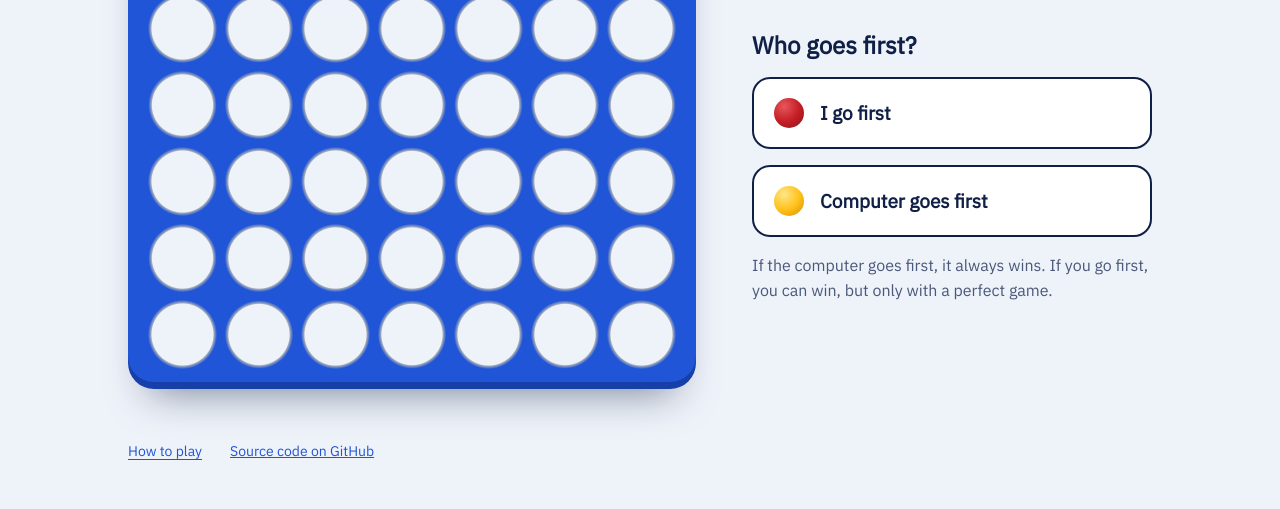
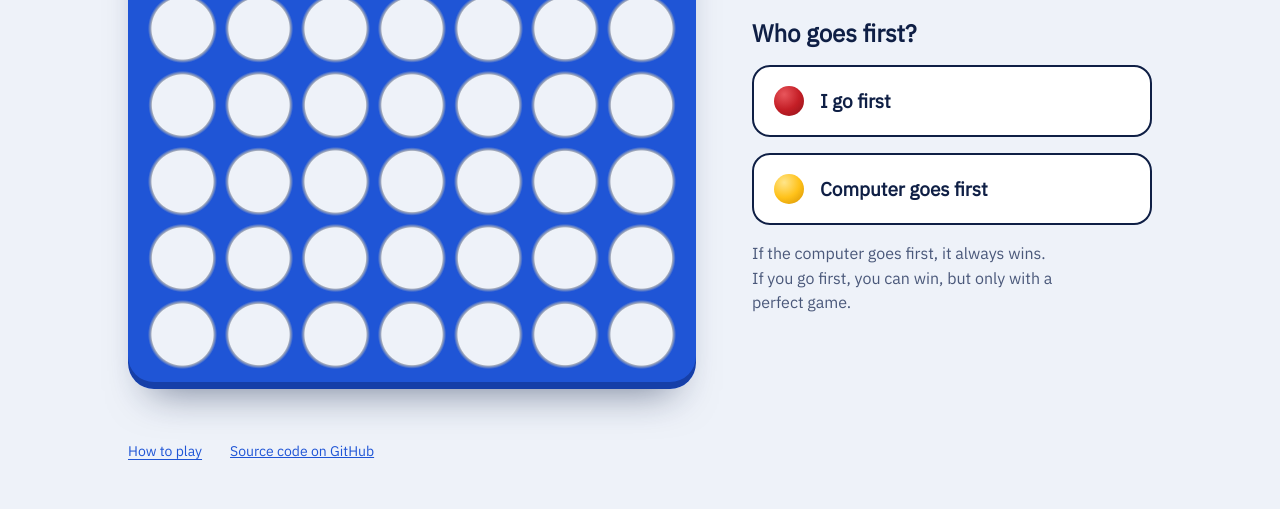
Before and after one commit to gilad-benshlomo/connect-four-solver, a website built with Vite: page index.html in a window 1280 px wide. Shown: the part 291-800 px from the top of the page. Built offline with nearby package versions, Linux system fonts and the light colour scheme; a web font is replaced by a local one.

Commit message:
Show the start explanation on two lines
One line for a game the computer starts, one for a game the player
starts, in English and both Hebrew forms of address.

```diff
--- a/src/style.css
+++ b/src/style.css
@@ -595,6 +595,11 @@ a:hover {
   color: var(--muted);
 }
 
+.choose-explanation .line {
+  display: block;
+  text-wrap: pretty;
+}
+
 /* On a phone: who is who and "New game" share a row; "Play again" takes a row of its own. */
 .game-controls {
   display: flex;
--- a/src/ui/strings.ts
+++ b/src/ui/strings.ts
@@ -24,7 +24,8 @@ export type Strings = {
   whoGoesFirst: string;
   iGoFirst: string;
   computerGoesFirst: string;
-  startExplanation: string;
+  /** Shown under the two choices, one line each: the computer first, then the player. */
+  startExplanation: readonly [string, string];
   /** Shown during a game the computer started. */
   computerStartedMessage: string;
   /** Shown during a game the player started. */
@@ -78,8 +79,10 @@ const en: Strings = {
   whoGoesFirst: 'Who goes first?',
   iGoFirst: 'I go first',
   computerGoesFirst: 'Computer goes first',
-  startExplanation:
-    'If the computer goes first, it always wins. If you go first, you can win, but only with a perfect game.',
+  startExplanation: [
+    'If the computer goes first, it always wins.',
+    'If you go first, you can win, but only with a perfect game.',
+  ],
   computerStartedMessage: 'You’re going to lose. Let’s see how long you can survive.',
   playerStartedMessage: 'You can win, but only with a perfect game.',
 
@@ -138,7 +141,7 @@ const heMasculine: Strings = {
   whoGoesFirst: 'מי מתחיל?',
   iGoFirst: 'אני מתחיל',
   computerGoesFirst: 'המחשב מתחיל',
-  startExplanation: 'אם המחשב מתחיל, הוא תמיד מנצח. אם אתה מתחיל, תוכל לנצח, אבל רק במשחק מושלם.',
+  startExplanation: ['אם המחשב מתחיל, הוא תמיד מנצח.', 'אם אתה מתחיל, תוכל לנצח, אבל רק במשחק מושלם.'],
   computerStartedMessage: 'אתה הולך להפסיד, אבל בוא נראה כמה זמן תצליח לשרוד.',
   playerStartedMessage: 'תוכל לנצח רק אם תשחק משחק מושלם.',
 
@@ -206,7 +209,7 @@ const heFeminine: Strings = {
   ...heMasculine,
   subtitle: 'את מול פותר מושלם.',
   iGoFirst: 'אני מתחילה',
-  startExplanation: 'אם המחשב מתחיל, הוא תמיד מנצח. אם את מתחילה, תוכלי לנצח, אבל רק במשחק מושלם.',
+  startExplanation: ['אם המחשב מתחיל, הוא תמיד מנצח.', 'אם את מתחילה, תוכלי לנצח, אבל רק במשחק מושלם.'],
   computerStartedMessage: 'את הולכת להפסיד, אבל בואי נראה כמה זמן תצליחי לשרוד.',
   playerStartedMessage: 'תוכלי לנצח רק אם תשחקי משחק מושלם.',
   you: 'את',
--- a/src/ui/view.ts
+++ b/src/ui/view.ts
@@ -140,7 +140,9 @@ export class GameView {
     this.chooseTitle.textContent = strings.whoGoesFirst;
     this.humanFirstLabel.textContent = strings.iGoFirst;
     this.computerFirstLabel.textContent = strings.computerGoesFirst;
-    this.chooseExplanation.textContent = strings.startExplanation;
+    this.chooseExplanation.replaceChildren(
+      ...strings.startExplanation.map((line) => h('span', { class: 'line' }, line)),
+    );
     this.legendYou.textContent = strings.you;
     this.legendComputer.textContent = strings.computer;
     this.newGameButton.textContent = strings.newGame;
```
Also changed, not shown: src/ui/strings.test.ts (+9 -1 lines).
